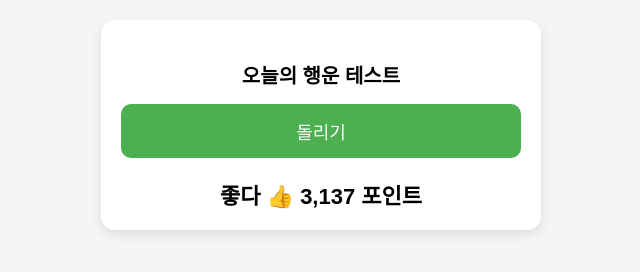
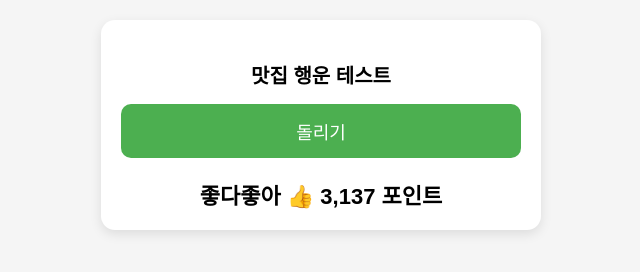
Before and after one commit to philippines7641/fx-server, a plain HTML site: page public/index2.html in a window 1280 px wide. Both pictures are taken after a click on the button "돌리기". Shown: the whole page, without its empty margins (319-959 px from the left). Drawn offline with Linux system fonts and the light colour scheme.

Commit message:
Update index2.html

```diff
--- a/public/index2.html
+++ b/public/index2.html
@@ -75,7 +75,7 @@ button:active {
 <body>
 
 <div class="container">
-  <h3>오늘의 행운 테스트</h3>
+  <h3>맛집 행운 테스트</h3>
   <button onclick="spin()">돌리기</button>
   <div id="result"></div>
 </div>
@@ -144,16 +144,16 @@ function randomAround(base) {
 
 function spin() {
   const el = document.getElementById("result");
-  el.innerText = "돌리는 중...";
+  el.innerText = "맛집 돌리는 중...";
 
   setTimeout(() => {
     const base = weightedPick();
     const point = randomAround(base);
 
     let text = "";
-    if (point === 0) text = "꽝 😅";
-    else if (point < 1000) text = "소소 🍀 " + point.toLocaleString();
-    else if (point < 5000) text = "좋다 👍 " + point.toLocaleString();
+    if (point === 0) text = "꽝꽝.. 😅";
+    else if (point < 1000) text = "소소소소 🍀 " + point.toLocaleString();
+    else if (point < 5000) text = "좋다좋아 👍 " + point.toLocaleString();
     else if (point < 15000) text = "오 꽤 괜찮은데 😏 " + point.toLocaleString();
     else text = "대박 🎉 " + point.toLocaleString();
 
```
